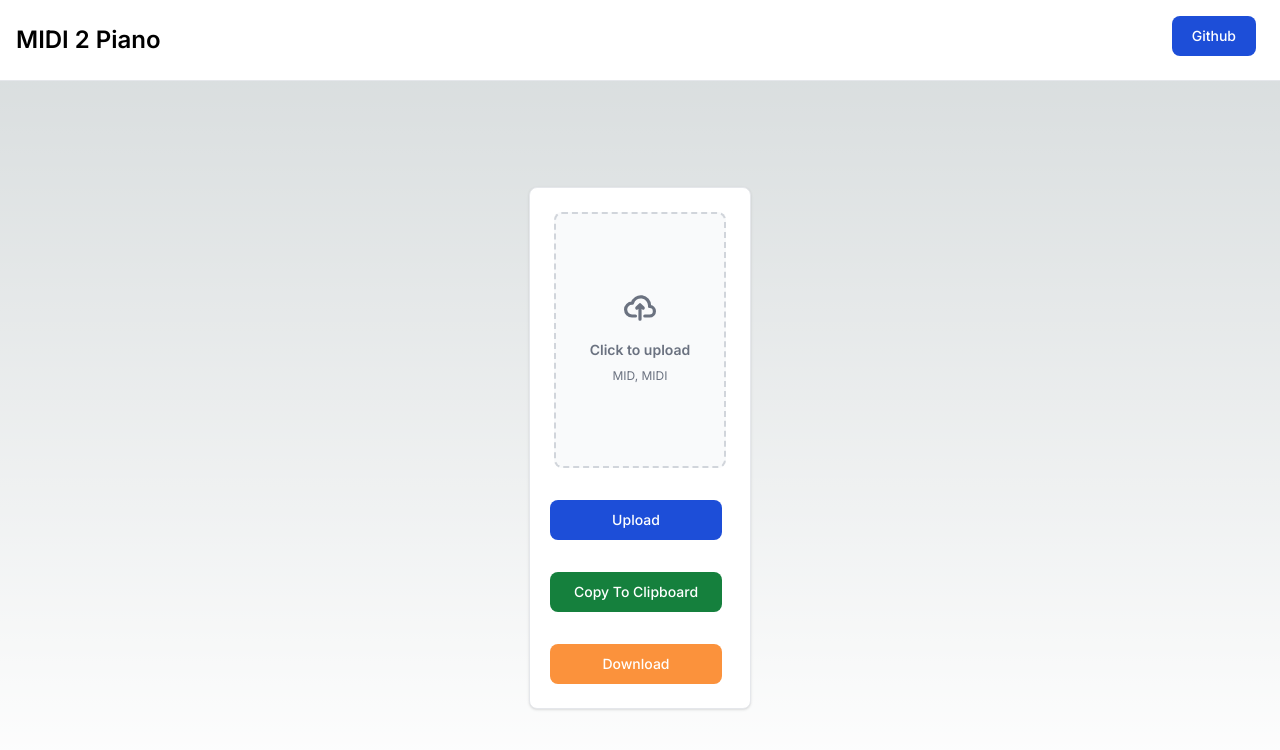
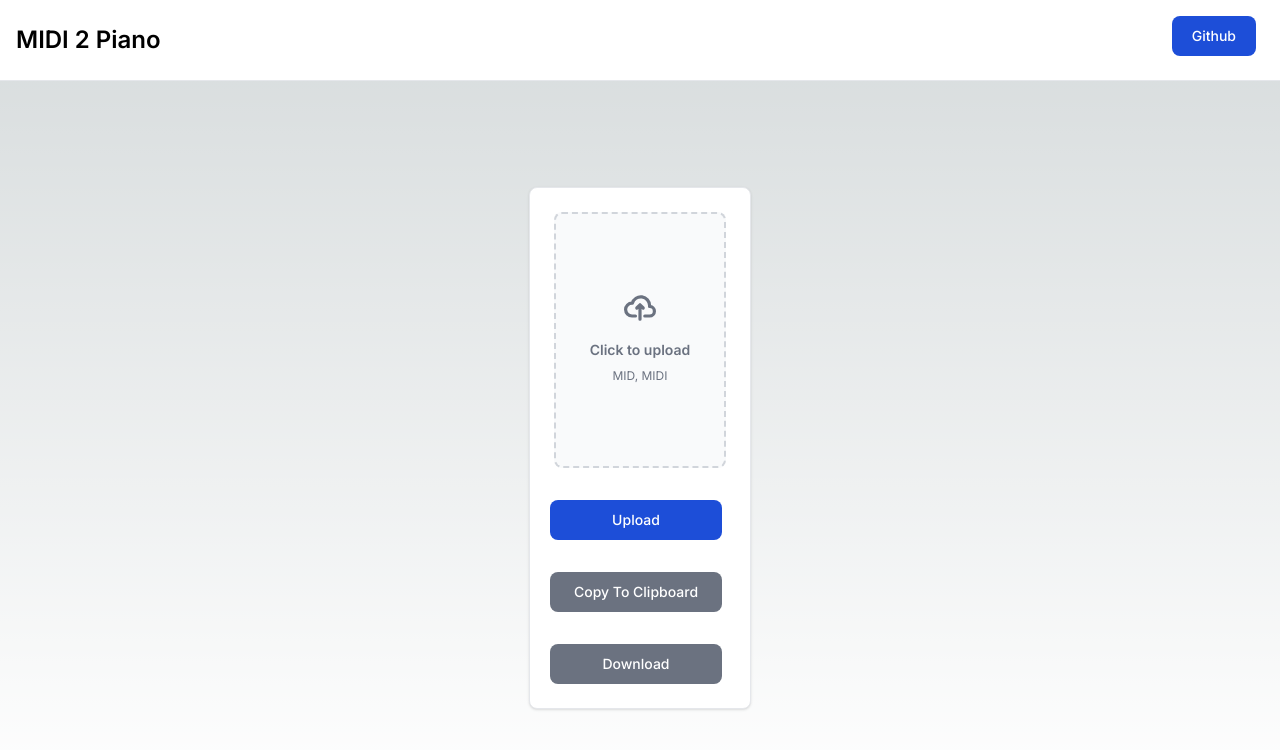
Before and after one commit to hecksadecimal/midi2piano-web, a Next.js app: page / in a window 1280 px wide. Shown: the top 750 px of the page. Built offline with nearby package versions, Linux system fonts and the light colour scheme; no server answers.

Commit message:
Grey out download and clipboard buttons when there is no converted song

```diff
--- a/src/app/components/client-upload-form.tsx
+++ b/src/app/components/client-upload-form.tsx
@@ -16,6 +16,10 @@ export function MIDIUploadForm() {
     var piano_title_element = document.getElementById("piano_title");
 
     if (!download_element || !piano_element || !piano_title_element) {
+      return
+    }
+
+    if (!piano_element.innerText) {
       return
     }
 
@@ -98,10 +102,10 @@ export function MIDIUploadForm() {
         <button type="submit" className='flex-1 grow text-white w-full bg-blue-700 hover:bg-blue-800 focus:ring-4 focus:ring-blue-300 font-medium rounded-lg text-sm px-5 py-2.5 mr-2 mb-2 dark:bg-blue-600 dark:hover:bg-blue-700 focus:outline-none dark:focus:ring-blue-800'>
           {isLoading ? 'Processing...' : midiName ? "Upload  " + midiName : "Upload"}
         </button>
-        <button type="button" onClick={copyToClipboard} className='flex-1 grow text-white w-full focus:outline-none text-white bg-green-700 hover:bg-green-800 focus:ring-4 focus:ring-green-300 font-medium rounded-lg text-sm px-5 py-2.5 mr-2 mb-2 dark:bg-green-600 dark:hover:bg-green-700 dark:focus:ring-green-800'>
+        <button type="button" disabled={!downloadFilename} onClick={copyToClipboard} className='disabled:bg-gray-500 disabled:hover:bg-gray-500 flex-1 grow text-white w-full focus:outline-none text-white bg-green-700 hover:bg-green-800 focus:ring-4 focus:ring-green-300 font-medium rounded-lg text-sm px-5 py-2.5 mr-2 mb-2 dark:bg-green-600 dark:hover:bg-green-700 dark:focus:ring-green-800'>
           Copy To Clipboard
         </button>
-        <a id="download_link" type="button" className='flex-1 grow w-full focus:outline-none text-white text-center bg-orange-400 hover:bg-orange-500 focus:ring-4 focus:ring-orange-300 font-medium rounded-lg text-sm px-5 py-2.5 mr-2 mb-2 dark:focus:ring-orange-900' href={downloadData} download={downloadFilename}>
+        <a id="download_link" type="button" className={`flex-1 grow w-full focus:outline-none text-white text-center ${downloadFilename ? "bg-orange-400 hover:bg-orange-500" : "bg-gray-500 hover:bg-gray-500"} focus:ring-4 focus:ring-orange-300 font-medium rounded-lg text-sm px-5 py-2.5 mr-2 mb-2 dark:focus:ring-orange-900`} href={downloadData ? downloadData : undefined} download={downloadFilename}>
           Download
         </a>
       </div>
```
